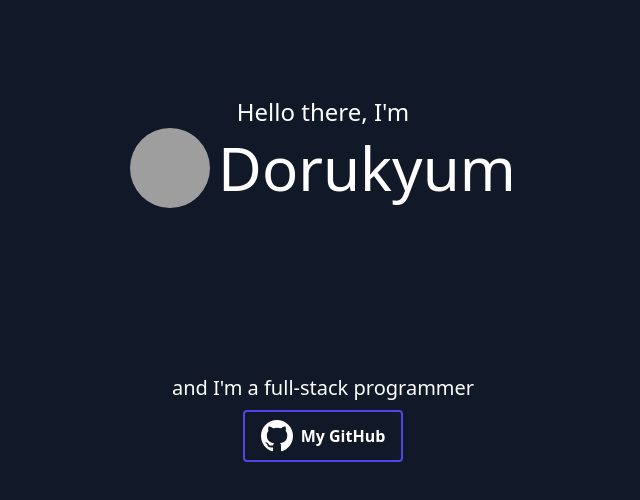
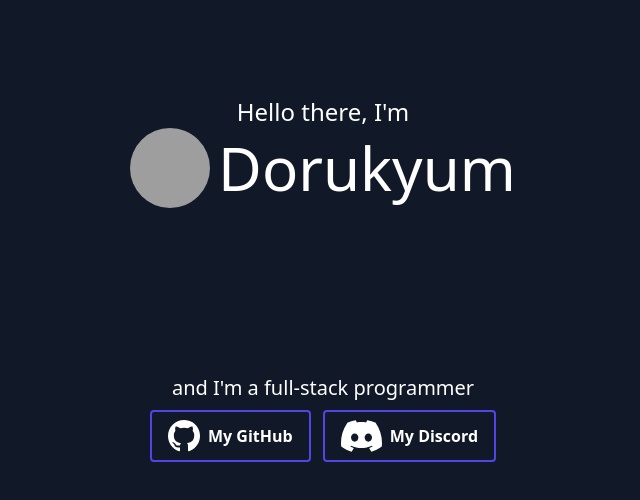
Before and after one commit to Dorukyum/dorukyum.github.io, a plain HTML site: page index.html in a window 1280 px wide. Shown: the whole page, without its empty margins (317-957 px from the left). Drawn offline with nearby package versions, Linux system fonts and the light colour scheme; grey boxes are pictures that could not be loaded.

Commit message:
Add link for my Discord server

```diff
--- a/index.html
+++ b/index.html
@@ -22,11 +22,17 @@
         <div>
             <p class="text-xl center py-2 pt-40">and I'm a full-stack programmer</p>
             <a href="https://github.com/Dorukyum">
-                <button class="hover:bg-indigo-600 font-bold py-2 px-4 rounded inline-flex items-center border-2 border-indigo-600">
-                    <svg width="32" height="32" viewBox="0 0 32 32" fill="none" xmlns="http://www.w3.org/2000/svg">
+                <button class="hover:bg-indigo-600 font-bold py-2 px-4 rounded inline-flex items-center border-2 border-indigo-600 mr-2">
+                    <svg width="32" viewBox="0 0 32 32" fill="none" xmlns="http://www.w3.org/2000/svg">
                         <path fill-rule="evenodd" clip-rule="evenodd" d="M16 0C7.16 0 0 7.16 0 16C0 23.08 4.58 29.06 10.94 31.18C11.74 31.32 12.04 30.84 12.04 30.42C12.04 30.04 12.02 28.78 12.02 27.44C8 28.18 6.96 26.46 6.64 25.56C6.46 25.1 5.68 23.68 5 23.3C4.44 23 3.64 22.26 4.98 22.24C6.24 22.22 7.14 23.4 7.44 23.88C8.88 26.3 11.18 25.62 12.1 25.2C12.24 24.16 12.66 23.46 13.12 23.06C9.56 22.66 5.84 21.28 5.84 15.16C5.84 13.42 6.46 11.98 7.48 10.86C7.32 10.46 6.76 8.82 7.64 6.62C7.64 6.62 8.98 6.2 12.04 8.26C13.32 7.9 14.68 7.72 16.04 7.72C17.4 7.72 18.76 7.9 20.04 8.26C23.1 6.18 24.44 6.62 24.44 6.62C25.32 8.82 24.76 10.46 24.6 10.86C25.62 11.98 26.24 13.4 26.24 15.16C26.24 21.3 22.5 22.66 18.94 23.06C19.52 23.56 20.02 24.52 20.02 26.02C20.02 28.16 20 29.88 20 30.42C20 30.84 20.3 31.34 21.1 31.18C27.42 29.06 32 23.06 32 16C32 7.16 24.84 0 16 0V0Z" fill="white"/>
                     </svg>
                     <span class="pl-2">My GitHub</span>
+                </button>
+            </a>
+            <a href="https://discord.gg/8JsMVhBP4W">
+                <button class="hover:bg-indigo-600 font-bold py-2 px-4 rounded inline-flex items-center border-2 border-indigo-600">
+                    <img width="41" src="img/discord.svg">
+                    <span class="pl-2">My Discord</span>
                 </button>
             </a>
         </div>
```
Also changed, not shown: img/discord.svg (added).
